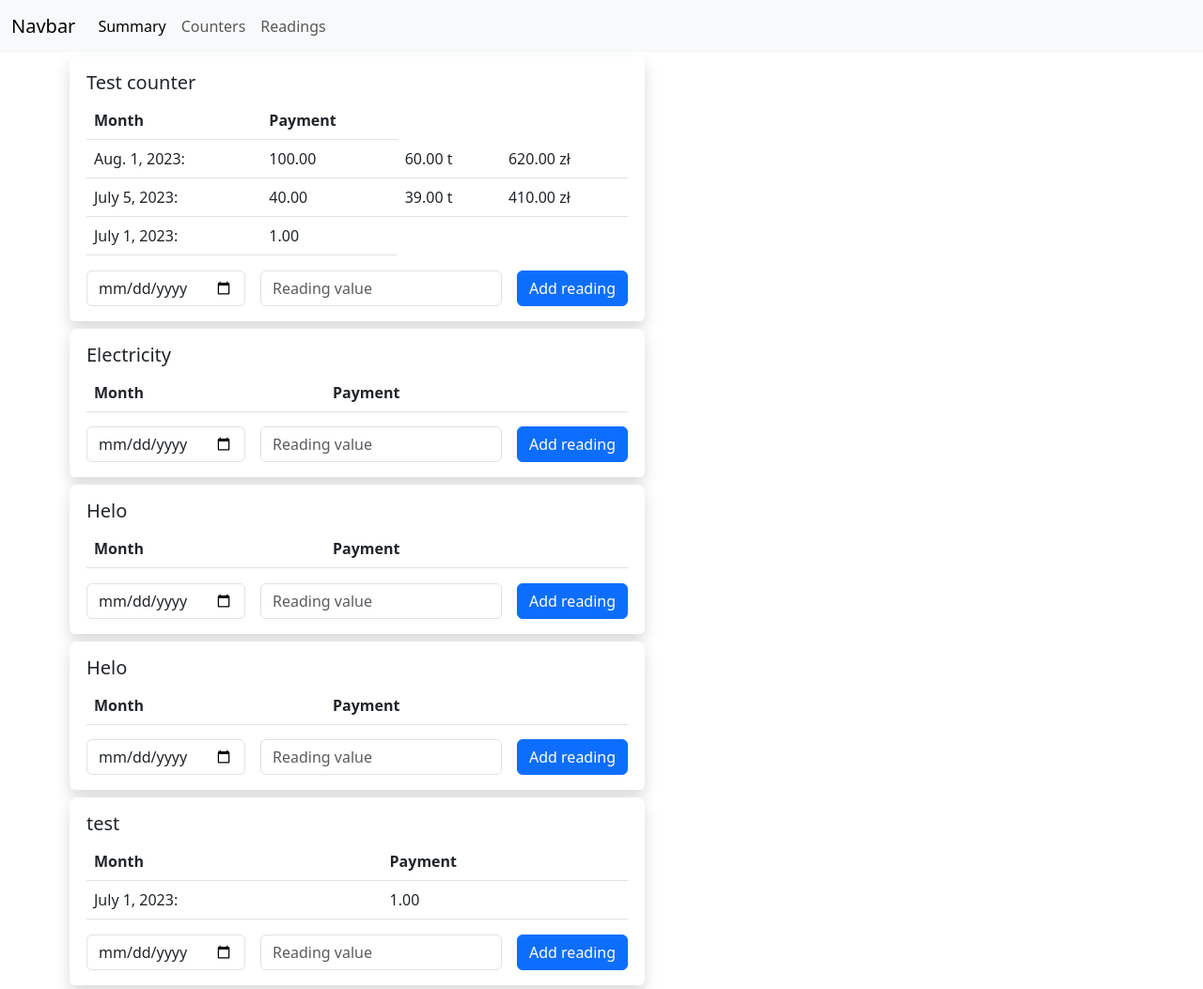
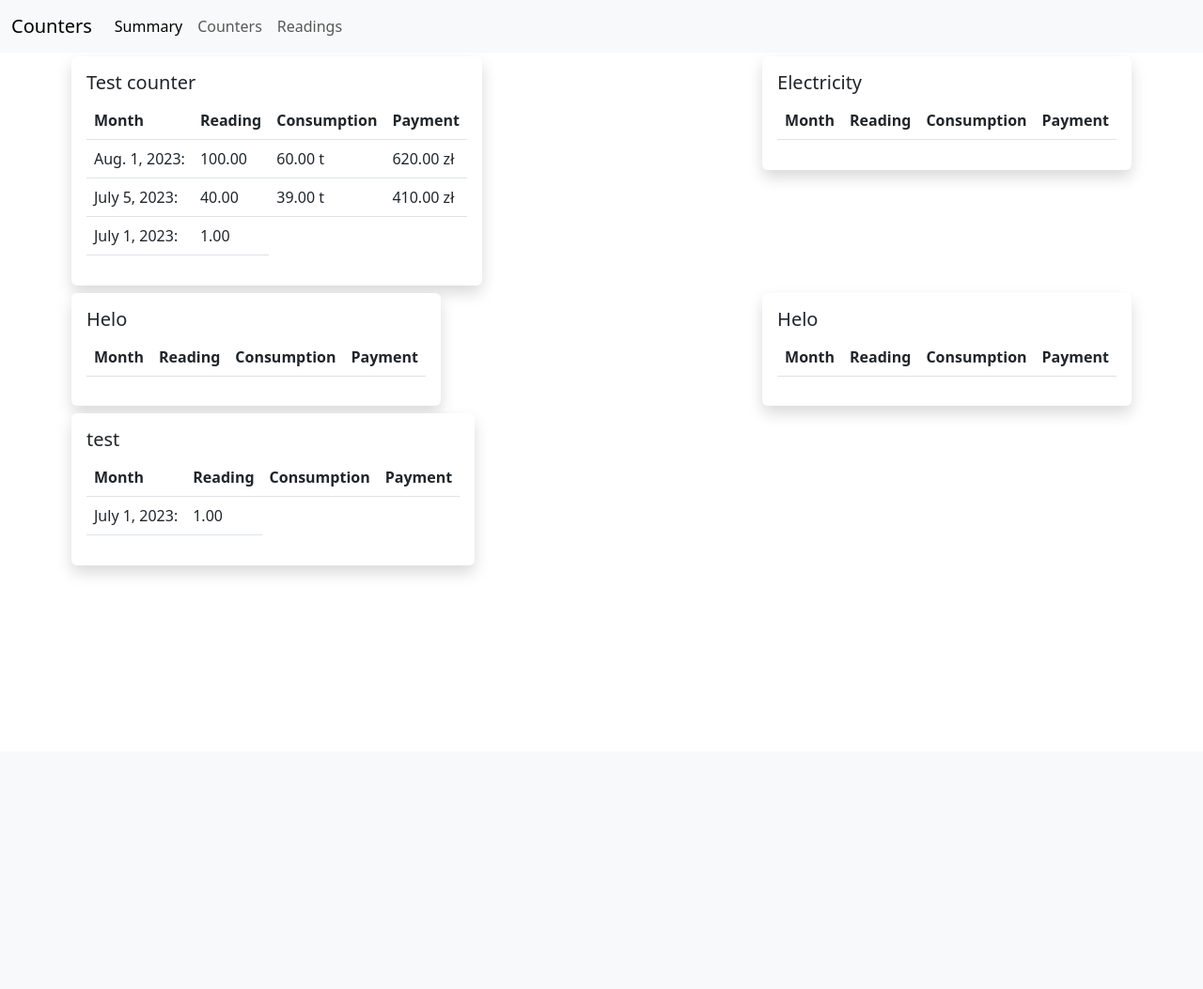
Before and after one commit to Dymirt/cs50web, a Django app: page /counters/summary in a window 1280 px wide. Shown: the whole page at 94% size. After the commit the page ends 611 px from the top, so only its background shows below. Run offline with Django 4.2, Linux system fonts and the light colour scheme; a user stored in the database is signed in; data comes from the database, SQL or seed files in the repository; both versions use the stored data as it was after the commit; lists and menus that the app fills with data are empty.

Commit message:
small improvements
Signed-off-by: Dymirt <kolidadmytro@gmail.com>

```diff
--- a/capstone/counters/templates/counters/base.html
+++ b/capstone/counters/templates/counters/base.html
@@ -1,10 +1,12 @@
 <!DOCTYPE html>
 <html>
+
     <head>
         <title>
             {% block meta_title %}Counters app{% endblock %}
         </title>
         <meta http-equiv="Content-Type" content="text/html; charset=utf-8">
+         <meta name="viewport" content="width=device-width, initial-scale=1.0">
         <link href="https://cdn.jsdelivr.net/npm/bootstrap@5.3.0/dist/css/bootstrap.min.css" rel="stylesheet" integrity="sha384-9ndCyUaIbzAi2FUVXJi0CjmCapSmO7SnpJef0486qhLnuZ2cdeRhO02iuK6FUUVM" crossorigin="anonymous">
     </head>
     <body>
--- a/capstone/counters/templates/counters/dashboard.html
+++ b/capstone/counters/templates/counters/dashboard.html
@@ -2,7 +2,7 @@
 {% block content %}
 <nav class="navbar navbar-expand-lg bg-body-tertiary">
   <div class="container-fluid">
-    <a class="navbar-brand" href="#">Navbar</a>
+    <a class="navbar-brand" href="#">Counters</a>
     <button class="navbar-toggler" type="button" data-bs-toggle="collapse" data-bs-target="#navbarSupportedContent" aria-controls="navbarSupportedContent" aria-expanded="false" aria-label="Toggle navigation">
       <span class="navbar-toggler-icon"></span>
     </button>
--- a/capstone/counters/templates/counters/partials/summary_per_month_table.html
+++ b/capstone/counters/templates/counters/partials/summary_per_month_table.html
@@ -1,14 +1,12 @@
-<div class="card border-0">
+<div class="card border-0 shadow rounded">
     <div class="card-body">
         <h5 class="card-title">{{ counter.title }}</h5>
         <table class="table table-hover">
             <thead>
             <tr>
                 <th>Month</th>
-                {% if counter.consumable %}
-                <th>Reading value</th>
+                <th>Reading</th>
                 <th>Consumption</th>
-                {% endif %}
                 <th>Payment</th>
             </tr>
             </thead>
@@ -27,20 +25,5 @@
             {% endfor %}
             </tr>
         </table>
-            <form class="row row-cols-lg-auto g-3 align-items-center">
-                <div class="col-12">
-                    <div class="input-group">
-                        <input type="date" class="form-control" id="inlineFormInputGroupUsername">
-                    </div>
-                </div>
-                <div class="col-12">
-                    <input type="number" step="0.01" class="form-control" aria-label="Amount (to the nearest dollar)"
-                           placeholder="Reading value">
-                </div>
-                <div class="col-12">
-                    <button type="submit" class="btn btn-primary">Add reading</button>
-                </div>
-
-            </form>
     </div>
 </div>
--- a/capstone/counters/templates/counters/summary.html
+++ b/capstone/counters/templates/counters/summary.html
@@ -3,7 +3,7 @@
 <div class="row justify-content-between">
     {% for object in object_list %}
     {% with counter=object %}
-    <div class="col-auto shadow rounded m-1 g-1">
+    <div class="col-auto  m-1 g-1">
         {% include 'counters/partials/summary_per_month_table.html' %}
     </div>
     {% endwith %}
--- a/capstone/counters/views.py
+++ b/capstone/counters/views.py
@@ -2,7 +2,7 @@ from django.contrib.auth.mixins import LoginRequiredMixin
 from django.urls import reverse_lazy
 from django.views.generic import ListView, DetailView, UpdateView
 from django.views.generic import CreateView
-from .forms import ReadingForm, CounterForm
+from .forms import ReadingForm, AddCounterForm, UpdateCounterForm
 
 from .models import Counter, Reading
 
@@ -61,14 +61,29 @@ class AddCounterReading(CreateView):
 
 
 class AddCounter(LoginRequiredMixin, CreateView):
-    form_class = CounterForm
+    form_class = AddCounterForm
     template_name = "counters/generic_update.html"
     success_url = reverse_lazy("counters:counters-list")
 
     def form_valid(self, form):
         if form.is_valid():
             form.instance.user = self.request.user
-            return super().form_valid(form)
+            response = super().form_valid(form)
+
+            # Get the counter by its name
+            counter_name = form.cleaned_data['title']
+            try:
+                counter = Counter.objects.get(user=self.request.user, title=counter_name)
+            except Counter.DoesNotExist:
+                # Handle the case when the counter with the given name doesn't exist
+                # (e.g., show an error message or redirect to an error page)
+                raise ValueError("Counter with the given name does not exist.")
+
+            Reading.objects.create(
+                counter=counter,
+                date=form.cleaned_data['initial_date'],
+                value=form.cleaned_data['initial_reading_value'])
+            return response
         return self.form_invalid(form)
 
 
@@ -83,7 +98,7 @@ class SummaryView(ListView):
 
 
 class CounterUpdateView(UpdateView):
-    form_class = CounterForm
+    form_class = UpdateCounterForm
     success_url = reverse_lazy("counters:readings-list")
     template_name = "counters/generic_update.html"
 
```
Also changed, not shown: capstone/counters/forms.py (+6 -4 lines), capstone/db.sqlite3.
